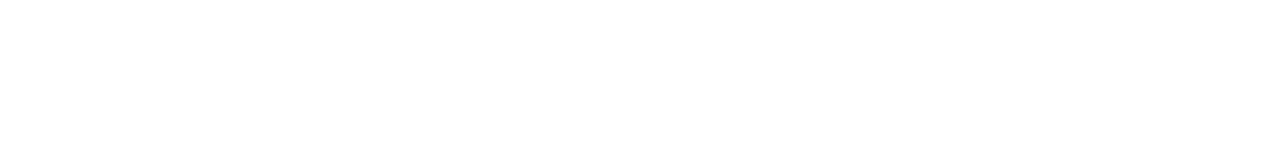
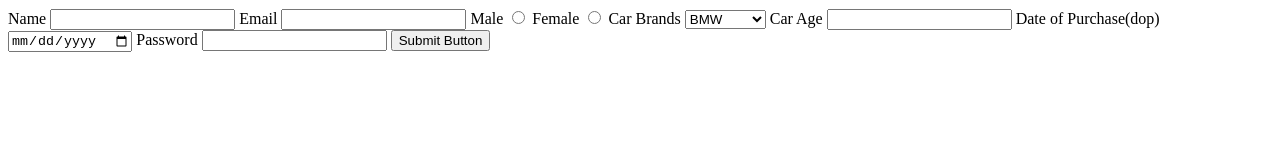
Before and after one commit to acciojob/car-insurance-form-krishankantchoudhary, a website: page main.html in a window 1280 px wide. Drawn offline with Linux system fonts and the light colour scheme.

Commit message:
created a submission

```diff
--- a/main.html
+++ b/main.html
@@ -8,6 +8,35 @@
 
 <body>
 	<!-- the entire body must be written by student -->
+	<form method="post">
+		<label for="name">Name</label>
+		<input type="Text" id="name" required>
+		<label for="email">Email</label>
+		<input type="Text" id="email" required>
+
+		<label>Male</label>
+		<input type="Radio" name="gender" required>
+		<label>Female</label>
+		<input type="Radio" name="gender" required>
+
+		<label for="cars">Car Brands</label>
+		<select type="dropdown" id="cars">
+			<option>BMW</option>
+			<option>Audi</option>
+			<option>Mercedez</option>
+		</select>
+
+		<label for="carage">Car Age</label>
+		<input type="Number" id="carage" required>
+
+		<label for="dop">Date of Purchase(dop)</label>
+		<input type="Date" id="dop" required>
+
+		<label for="password">Password</label>
+		<input id="password" type="Password" required>
+
+		<button type='submit'>Submit Button</button>
+	</form>
     <script type="text/javascript" src="./script.js">
 </script>
 
```
